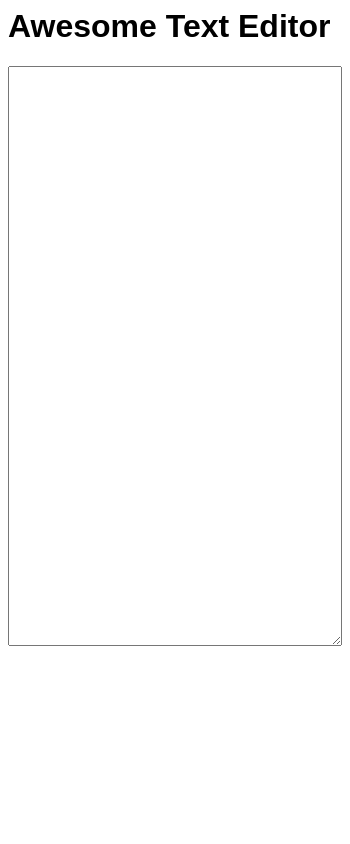
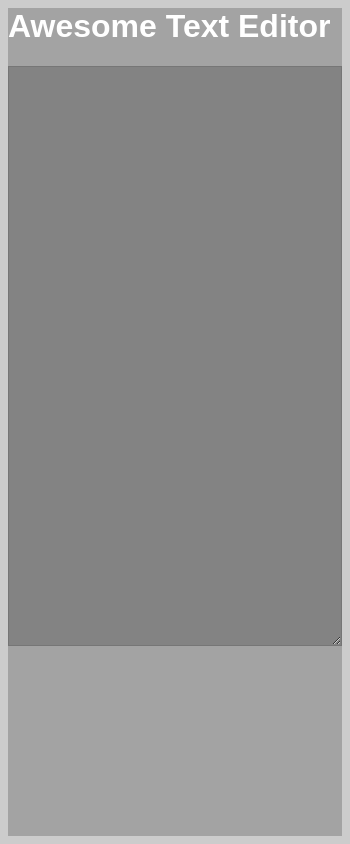
Before and after one commit to ae-app-labs/text-editor, an Electron app: page src/editor.html in a window 350 px wide. Drawn offline with Linux system fonts and the light colour scheme.

Commit message:
Enable Transparancy

```diff
--- a/package.json
+++ b/package.json
@@ -6,12 +6,12 @@
   "main": "src/main.js",
   "scripts": {
     "start": "electron .",
-	"startFlags": "electron . --enable-transparent-visuals --disable-gpu"
+    "startFlags": "electron . --enable-transparent-visuals --disable-gpu"
   },
   "keywords": [],
   "author": "",
   "license": "ISC",
   "devDependencies": {
-    "electron-prebuilt": "^1.4.13"
+    "electron": "^1.4.13"
   }
 }
--- a/src/main.js
+++ b/src/main.js
@@ -11,7 +11,7 @@ app.on("ready", _ =>{
       width: 350,
 		transparent: true,
 		frame: false,
-		toolbar: true
+		toolbar: false
     });
 
     win.loadURL(`file://${__dirname}/editor.html`)
--- a/src/styles.css
+++ b/src/styles.css
@@ -1,4 +1,5 @@
-html, body {
+html, body, textarea {
 	font-family: sans-serif;
-    background: rgba(0, 0, 0, 0);
+color: #ffffff;
+    background: rgba(0, 0, 0, 0.2);
 }
```
Also changed, not shown: README.md, 1 other file.
